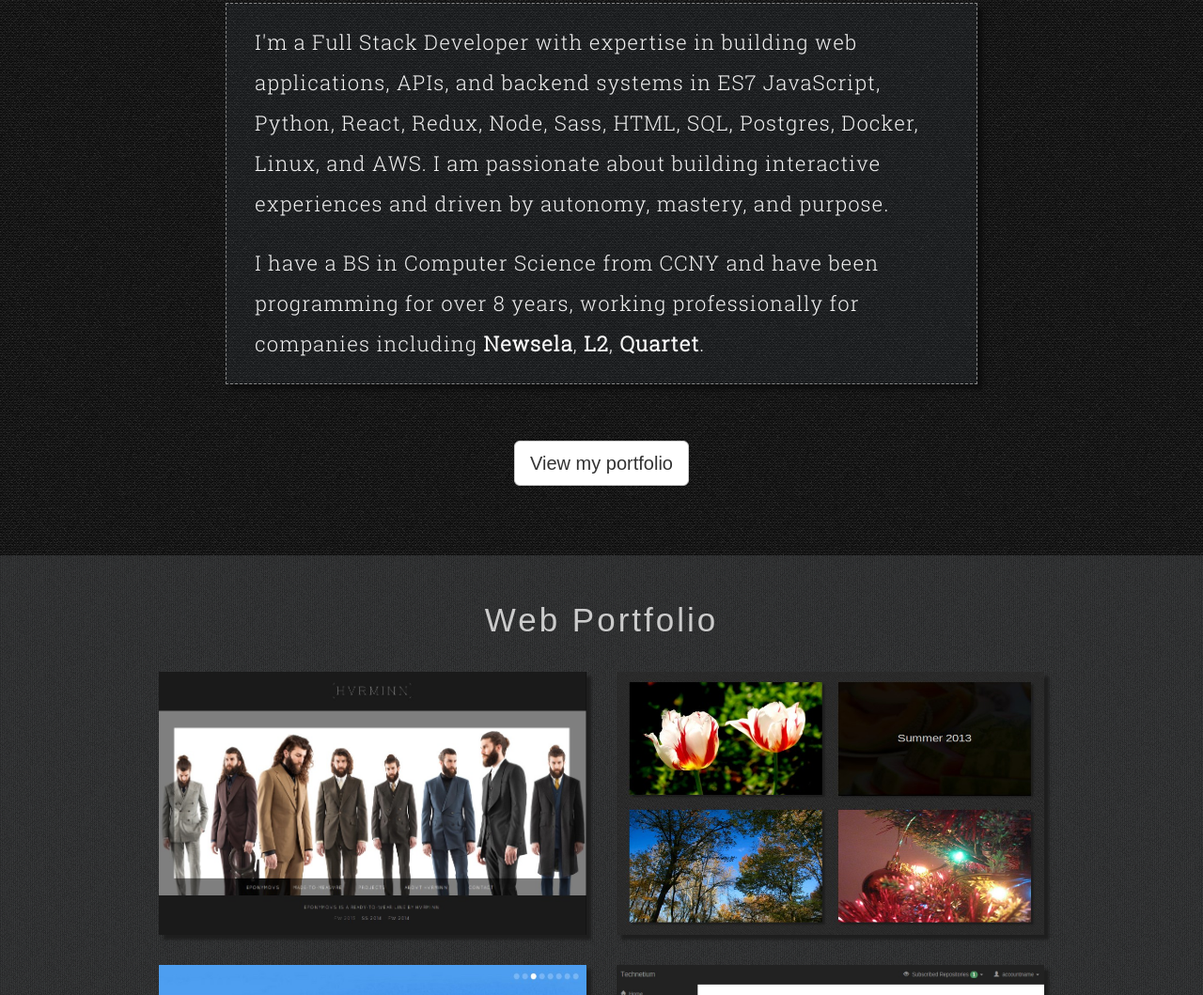
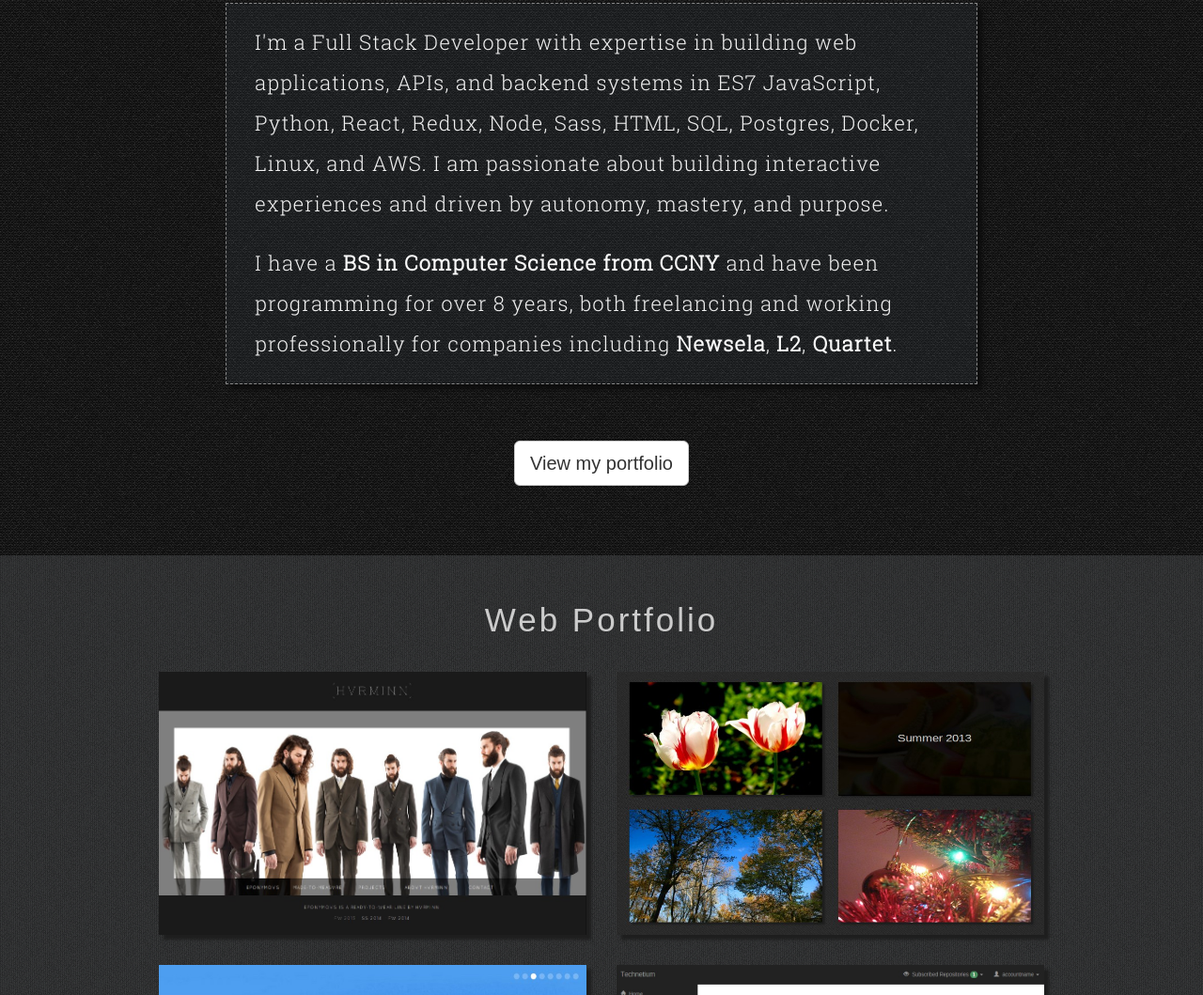
Before and after one commit to codenameyau/codenameyau.github.io, a plain HTML site: page index.html in a window 1280 px wide. Shown: the part 1009-2068 px from the top of the page at 94% size. Drawn offline with Linux system fonts and the light colour scheme; a web font is replaced by a local one.

Commit message:
Add url for cs degree homepage

```diff
--- a/index.html
+++ b/index.html
@@ -92,14 +92,18 @@
           <div class="text-left text-white bottom-60">
           <blockquote class="lead box-item">
             <p>
-            I'm a Full Stack Developer with expertise in building web applications, APIs,
-            and backend systems in ES7 JavaScript, Python, React, Redux, Node, Sass, HTML, SQL,
-            Postgres, Docker, Linux, and AWS. I am passionate about building interactive
-            experiences and driven by autonomy, mastery, and purpose.
+              I'm a Full Stack Developer with expertise in building web applications, APIs,
+              and backend systems in ES7 JavaScript, Python, React, Redux, Node, Sass, HTML, SQL,
+              Postgres, Docker, Linux, and AWS. I am passionate about building interactive
+              experiences and driven by autonomy, mastery, and purpose.
             </p>
             <p>
-              I have a BS in Computer Science from CCNY and have been programming for over
-              <span class="years-programmed">8</span> years, working professionally for companies including
+              I have a
+              <a class="link" href="https://www.ccny.cuny.edu/compsci/bs-computer-science" target="_blank">
+                BS in Computer Science from CCNY
+              </a>
+              and have been programming for over
+              <span class="years-programmed">8</span> years, both freelancing and working professionally for companies including
               <a class="link" href="https://www.crunchbase.com/organization/newsela" target="_blank">Newsela</a>,
               <a class="link" href="https://www.crunchbase.com/organization/l2-inc" target="_blank">L2</a>,
               <a class="link" href="https://www.crunchbase.com/organization/quartet-health" target="_blank">Quartet</a>.
```
